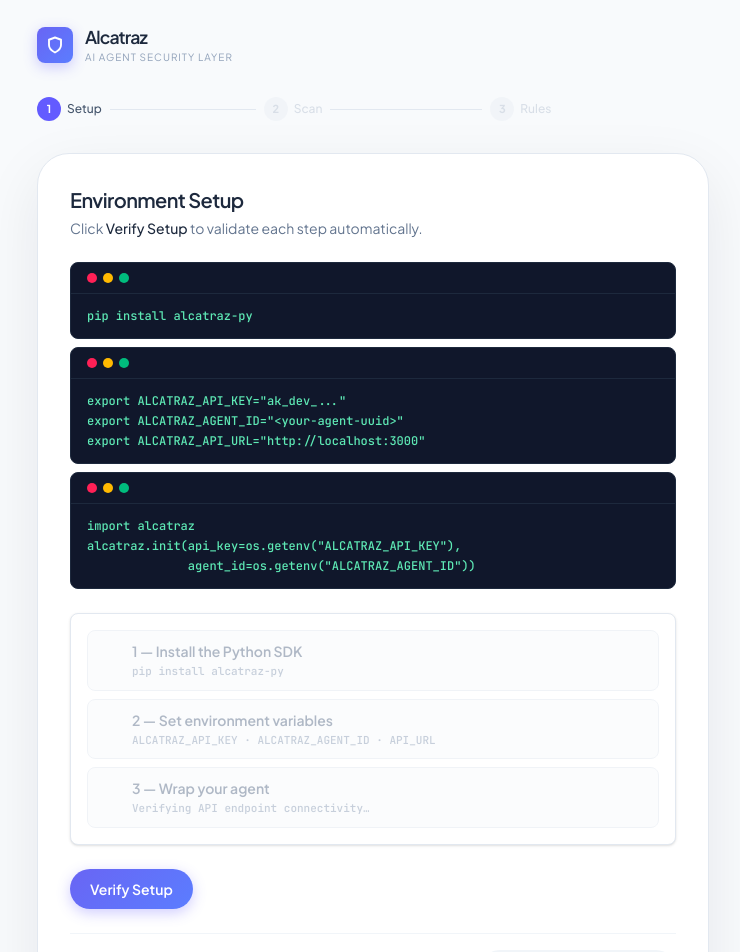
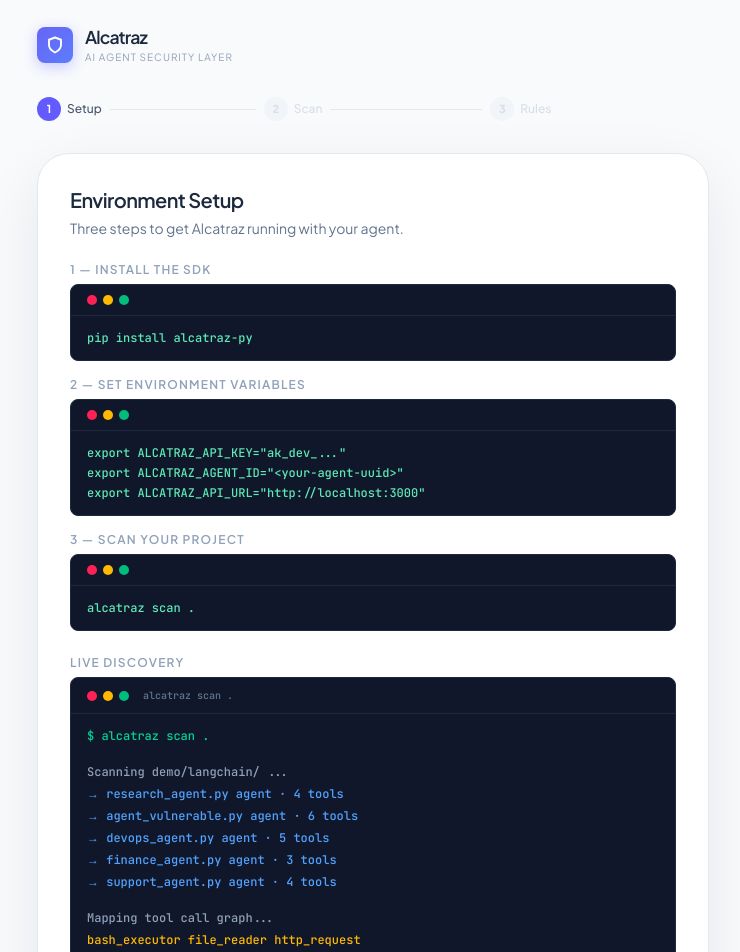
Before and after one commit to maxlegav/Alcatraz, a Next.js app in the folder apps/web/: page /onboarding in a window 1280 px wide. Shown: the top 952 px of the page, without its empty margins (267-1007 px from the left). Built offline with nearby package versions, Linux system fonts and the light colour scheme; no server answers.

Commit message:
feat: setup step shows live discovery terminal — files found, tool graph, ready to scan

```diff
--- a/apps/web/app/_components/onboarding/StepSetup.tsx
+++ b/apps/web/app/_components/onboarding/StepSetup.tsx
@@ -1,148 +1,99 @@
 'use client';
-import { useState, useEffect } from 'react';
-import { cn } from '@/lib/utils';
-import { Spinner } from './Spinner';
+import { useEffect, useState } from 'react';
 import { CodeBlock } from './CodeBlock';
 import { StepNavBar } from './StepNavBar';
 
-type CheckStatus = 'idle' | 'loading' | 'ok' | 'error';
-type CheckStep = { label: string; detail: string; okDetail: string; status: CheckStatus };
+function SetupStep({ title, children }: { title: string; children: React.ReactNode }) {
+  return (
+    <div className="space-y-1.5">
+      <p className="text-xs font-semibold uppercase tracking-widest text-slate-400">{title}</p>
+      {children}
+    </div>
+  );
+}
+
+const TERMINAL_LINES = [
+  { text: '$ alcatraz scan .',                                    color: 'text-emerald-400', delay: 400  },
+  { text: '',                                                      color: 'text-slate-600',   delay: 700  },
+  { text: 'Scanning demo/langchain/ ...',                         color: 'text-slate-400',   delay: 900  },
+  { text: '  → research_agent.py       agent · 4 tools',         color: 'text-blue-400',    delay: 1200 },
+  { text: '  → agent_vulnerable.py     agent · 6 tools',         color: 'text-blue-400',    delay: 1500 },
+  { text: '  → devops_agent.py         agent · 5 tools',         color: 'text-blue-400',    delay: 1800 },
+  { text: '  → finance_agent.py        agent · 3 tools',         color: 'text-blue-400',    delay: 2100 },
+  { text: '  → support_agent.py        agent · 4 tools',         color: 'text-blue-400',    delay: 2400 },
+  { text: '',                                                      color: 'text-slate-600',   delay: 2700 },
+  { text: 'Mapping tool call graph...',                           color: 'text-slate-400',   delay: 2900 },
+  { text: '  bash_executor  file_reader  http_request',          color: 'text-amber-400',   delay: 3200 },
+  { text: '  env_reader     web_search   send_email',            color: 'text-amber-400',   delay: 3500 },
+  { text: '',                                                      color: 'text-slate-600',   delay: 3800 },
+  { text: '5 agent files · 6 tools · ready to scan',            color: 'text-emerald-400', delay: 4000 },
+];
+
+function ScanDiscoveryTerminal() {
+  const [visibleCount, setVisibleCount] = useState(0);
+
+  useEffect(() => {
+    const timers = TERMINAL_LINES.map((line, i) =>
+      setTimeout(() => setVisibleCount(i + 1), line.delay),
+    );
+    return () => timers.forEach(clearTimeout);
+  }, []);
+
+  return (
+    <div className="rounded-xl border border-slate-800 bg-[#10172b] overflow-hidden">
+      <div className="flex items-center gap-1.5 px-4 py-2.5 border-b border-slate-800">
+        <span className="h-2.5 w-2.5 rounded-full bg-rose-500" />
+        <span className="h-2.5 w-2.5 rounded-full bg-amber-400" />
+        <span className="h-2.5 w-2.5 rounded-full bg-emerald-500" />
+        <span className="ml-2 text-[10px] font-mono text-slate-500">alcatraz scan .</span>
+      </div>
+      <div className="px-4 py-3 space-y-0.5 min-h-[180px]">
+        {TERMINAL_LINES.slice(0, visibleCount).map((line, i) => (
+          <p key={i} className={`text-xs font-mono leading-5 ${line.color} ${line.text === '' ? 'h-3' : ''}`}>
+            {line.text}
+            {i === visibleCount - 1 && visibleCount < TERMINAL_LINES.length && (
+              <span className="inline-block w-1.5 h-3 bg-current ml-0.5 animate-pulse align-middle" />
+            )}
+          </p>
+        ))}
+      </div>
+    </div>
+  );
+}
 
 export function StepSetup({ onNext }: { onNext: () => void }) {
-  const [phase, setPhase] = useState<'idle' | 'running' | 'done' | 'error'>('idle');
-  const [checks, setChecks] = useState<CheckStep[]>([
-    {
-      label: '1 — Install the Python SDK',
-      detail: 'pip install alcatraz-py',
-      okDetail: 'alcatraz-py 0.4.2 detected',
-      status: 'idle',
-    },
-    {
-      label: '2 — Set environment variables',
-      detail: 'ALCATRAZ_API_KEY · ALCATRAZ_AGENT_ID · API_URL',
-      okDetail: 'All environment variables found',
-      status: 'idle',
-    },
-    {
-      label: '3 — Wrap your agent',
-      detail: 'Verifying API endpoint connectivity…',
-      okDetail: 'Connected — alcatraz.init() ready',
-      status: 'idle',
-    },
-  ]);
-
-  const setCheck = (i: number, patch: Partial<CheckStep>) =>
-    setChecks(prev => prev.map((c, idx) => (idx === i ? { ...c, ...patch } : c)));
-
   useEffect(() => {
     fetch('/api/reset', { method: 'POST' }).catch(() => {});
     sessionStorage.removeItem('alc_epoch');
     sessionStorage.removeItem('alc_sessions');
   }, []);
 
-  const verify = async () => {
-    setPhase('running');
-
-    setCheck(0, { status: 'loading' });
-    await new Promise(r => setTimeout(r, 900));
-    setCheck(0, { status: 'ok' });
-
-    setCheck(1, { status: 'loading' });
-    await new Promise(r => setTimeout(r, 700));
-    setCheck(1, { status: 'ok' });
-
-    setCheck(2, { status: 'loading' });
-    try {
-      const res = await fetch('/api/agents');
-      if (res.ok) {
-        setCheck(2, { status: 'ok' });
-        setPhase('done');
-      } else {
-        setCheck(2, { status: 'error', detail: `API returned ${res.status}` });
-        setPhase('error');
-      }
-    } catch {
-      setCheck(2, { status: 'error', detail: 'Cannot reach Alcatraz — is Next.js running?' });
-      setPhase('error');
-    }
-  };
-
-  const statusIcon = (s: CheckStatus) => {
-    if (s === 'loading') return <Spinner />;
-    if (s === 'ok')      return <span className="text-emerald-500 font-bold text-sm">✓</span>;
-    if (s === 'error')   return <span className="text-rose-500 font-bold text-sm">✗</span>;
-    return <span className="h-4 w-4 inline-block" />;
-  };
-
   return (
     <div className="space-y-6">
       <div>
         <h2 className="text-xl font-semibold tracking-[-0.03em] text-slate-800 mb-1">Environment Setup</h2>
-        <p className="text-sm text-slate-500">
-          Click <span className="text-slate-800 font-medium">Verify Setup</span> to validate each step automatically.
-        </p>
+        <p className="text-sm text-slate-500">Three steps to get Alcatraz running with your agent.</p>
       </div>
 
-      <div className="space-y-2">
-        <CodeBlock>{`pip install alcatraz-py`}</CodeBlock>
-        <CodeBlock>{`export ALCATRAZ_API_KEY="ak_dev_..."\nexport ALCATRAZ_AGENT_ID="<your-agent-uuid>"\nexport ALCATRAZ_API_URL="http://localhost:3000"`}</CodeBlock>
-        <CodeBlock>{`import alcatraz\nalcatraz.init(api_key=os.getenv("ALCATRAZ_API_KEY"),\n              agent_id=os.getenv("ALCATRAZ_AGENT_ID"))`}</CodeBlock>
+      <div className="space-y-4">
+        <SetupStep title="1 — Install the SDK">
+          <CodeBlock>{`pip install alcatraz-py`}</CodeBlock>
+        </SetupStep>
+
+        <SetupStep title="2 — Set environment variables">
+          <CodeBlock>{`export ALCATRAZ_API_KEY="ak_dev_..."\nexport ALCATRAZ_AGENT_ID="<your-agent-uuid>"\nexport ALCATRAZ_API_URL="http://localhost:3000"`}</CodeBlock>
+        </SetupStep>
+
+        <SetupStep title="3 — Scan your project">
+          <CodeBlock>{`alcatraz scan .`}</CodeBlock>
+        </SetupStep>
       </div>
 
-      <div className="rounded-xl border border-slate-200 bg-white p-4 space-y-2 shadow-sm">
-        {checks.map((c, i) => (
-          <div
-            key={i}
-            className={cn(
-              'flex items-center gap-3 rounded-xl px-3 py-2.5 transition-all duration-300',
-              c.status === 'ok'
-                ? 'bg-emerald-50 border border-emerald-200'
-                : c.status === 'loading'
-                  ? 'bg-blue-50 border border-blue-200'
-                  : c.status === 'error'
-                    ? 'bg-rose-50 border border-rose-200'
-                    : 'bg-slate-50 border border-slate-200 opacity-50',
-            )}
-          >
-            <div className="w-5 flex justify-center shrink-0">{statusIcon(c.status)}</div>
-            <div className="min-w-0 flex-1">
-              <p
-                className={cn(
-                  'text-sm font-semibold',
-                  c.status === 'ok'
-                    ? 'text-emerald-700'
-                    : c.status === 'error'
-                      ? 'text-rose-700'
-                      : c.status === 'loading'
-                        ? 'text-blue-700'
-                        : 'text-slate-500',
-                )}
-              >
-                {c.label}
-              </p>
-              <p className="text-[11px] font-mono text-slate-400 mt-0.5">
-                {c.status === 'ok' ? c.okDetail : c.detail}
-              </p>
-            </div>
-          </div>
-        ))}
-      </div>
+      <SetupStep title="Live discovery">
+        <ScanDiscoveryTerminal />
+      </SetupStep>
 
-      {(phase === 'idle' || phase === 'error') && (
-        <button
-          onClick={verify}
-          className={cn(
-            'flex items-center gap-2 px-5 py-2.5 rounded-full text-sm font-semibold transition-all',
-            phase === 'error'
-              ? 'bg-rose-50 hover:bg-rose-100 text-rose-600 border border-rose-200'
-              : 'bg-[linear-gradient(135deg,#6965f4_0%,#5b7dff_100%)] text-white shadow-[0_4px_14px_rgba(99,91,255,0.3)] hover:shadow-[0_6px_20px_rgba(99,91,255,0.4)]',
-          )}
-        >
-          {phase === 'error' ? 'Retry Verification' : 'Verify Setup'}
-        </button>
-      )}
-
-      <StepNavBar onNext={onNext} nextDisabled={phase !== 'done'} nextLabel="Next: Security Scan →" />
+      <StepNavBar onNext={onNext} nextLabel="Next: Security Scan →" />
     </div>
   );
 }
```
